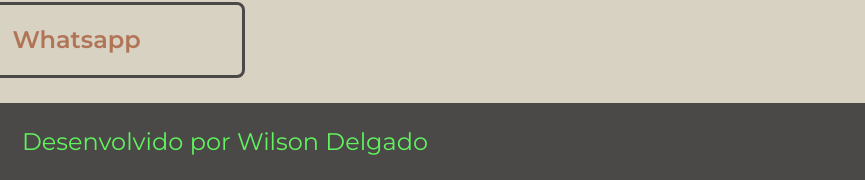
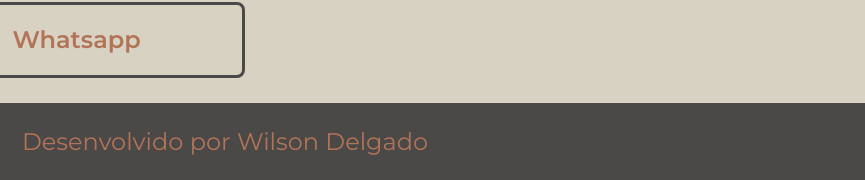
Before and after one commit to WilsonVDL/PORTFOLIO, a plain HTML site: page index.html in a window 1280 px wide. Shown: the part 785-965 px from the top of the page, 415-1280 px from the left. Drawn offline with nearby package versions, Linux system fonts and the light colour scheme.

Commit message:
ajuste da cor

```diff
--- a/style/style.css
+++ b/style/style.css
@@ -16,7 +16,6 @@
     padding: 0;
 }
 body{
-    /* height: 100vh; */
     box-sizing: border-box;
     background-color: var(--cor-primaria);
     color: var(--cor-secundaria);
@@ -90,7 +89,6 @@ body{
 }
 
 .apresentacao__links__link {
-    /* background-color: #013800; */
     display: flex;
     justify-content: center;
     gap: 16px;
@@ -118,7 +116,7 @@ body{
 }
 
 .rodape {
-    color: #61F25E;
+    color: var(--cor-secundaria);
     background-color: var(--cor-terciaria);
     padding: 24px;
     text-align: center;
```
